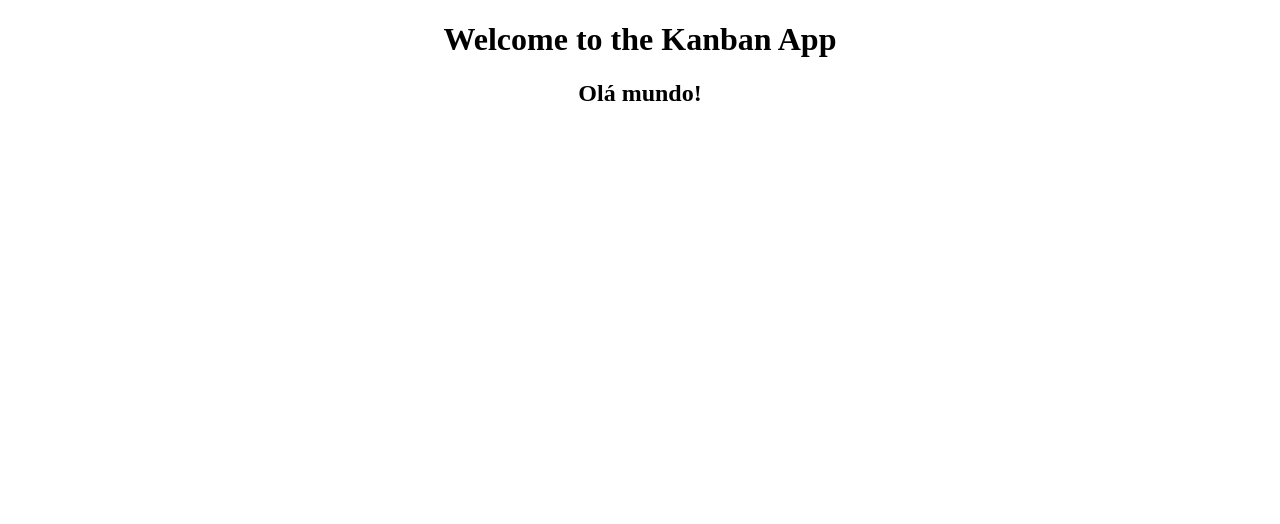
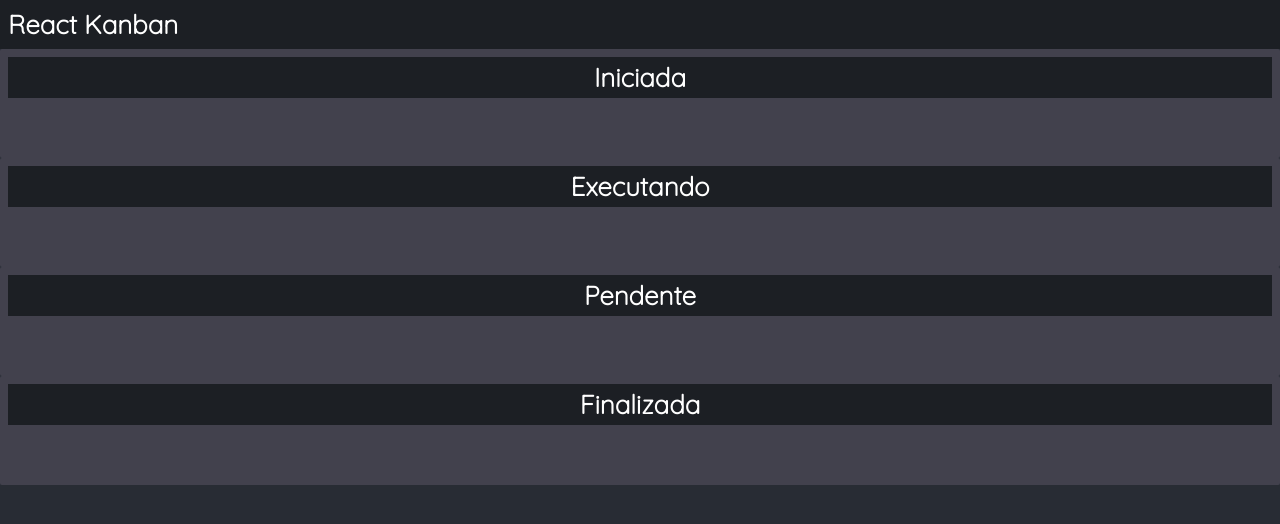
Before and after one commit to WdvOps/Kanban-Board-React, a React (Create React App) app in the folder kanban-app/: page / in a window 1280 px wide. Shown: the top 524 px of the page. Built offline with nearby package versions, Linux system fonts and the light colour scheme.

Commit message:
Feat: Added cards tasklist

```diff
--- a/kanban-app/public/index.html
+++ b/kanban-app/public/index.html
@@ -13,6 +13,10 @@
       user's mobile device or desktop. See https://developers.google.com/web/fundamentals/web-app-manifest/
     -->
   <link rel="manifest" href="%PUBLIC_URL%/manifest.json" />
+  <link rel="preconnect" href="https://fonts.googleapis.com">
+  <link rel="preconnect" href="https://fonts.gstatic.com" crossorigin>
+  <link href="https://fonts.googleapis.com/css2?family=Poiret+One&family=Quicksand:wght@300&display=swap"
+    rel="stylesheet">
 
   <title>React App</title>
 </head>
--- a/kanban-app/src/App.css
+++ /dev/null
@@ -1,38 +0,0 @@
-.App {
-  text-align: center;
-}
-
-.App-logo {
-  height: 40vmin;
-  pointer-events: none;
-}
-
-@media (prefers-reduced-motion: no-preference) {
-  .App-logo {
-    animation: App-logo-spin infinite 20s linear;
-  }
-}
-
-.App-header {
-  background-color: #282c34;
-  min-height: 100vh;
-  display: flex;
-  flex-direction: column;
-  align-items: center;
-  justify-content: center;
-  font-size: calc(10px + 2vmin);
-  color: white;
-}
-
-.App-link {
-  color: #61dafb;
-}
-
-@keyframes App-logo-spin {
-  from {
-    transform: rotate(0deg);
-  }
-  to {
-    transform: rotate(360deg);
-  }
-}
--- a/kanban-app/src/App.js
+++ b/kanban-app/src/App.js
@@ -1,13 +1,17 @@
 import React from "react";
-import "./App.css";
+import "./styles.css";
+import Navbar from "./components/Navbar/Navbar";
+import TaskList from "./components/TaskList/TaskList";
 
 function App() {
   return (
     <div className="App">
-      <h1>Welcome to the Kanban App</h1>
-
+      <Navbar />
       <div>
-        <h2>Olá mundo!</h2>
+        <TaskList title="Iniciada" />
+        <TaskList title="Executando" />
+        <TaskList title="Pendente" />
+        <TaskList title="Finalizada" />
       </div>
     </div>
   );
--- /dev/null
+++ b/kanban-app/src/components/Navbar/Navbar.js
@@ -0,0 +1,10 @@
+import React from "react";
+import "./navbar.css";
+
+export default function Navbar() {
+  return (
+    <nav className="navbar">
+      <span>React Kanban</span>
+    </nav>
+  );
+}
--- /dev/null
+++ b/kanban-app/src/components/Navbar/navbar.css
@@ -0,0 +1,7 @@
+.navbar {
+    display: flex;
+    background-color: rgba(0, 0, 0, 0.3);
+    padding: 8px;
+    color: #fff;
+    font-weight: bold;
+}
--- /dev/null
+++ b/kanban-app/src/components/TaskList/TaskList.js
@@ -0,0 +1,11 @@
+import React from "react";
+import "./tasklist.css";
+
+export default function TaskList({ title }) {
+  return (
+    <div className="tasklist">
+      <div className="title">{title}</div>
+      <div className="content"></div>
+    </div>
+  );
+}
--- /dev/null
+++ b/kanban-app/src/components/TaskList/tasklist.css
@@ -0,0 +1,18 @@
+.tasklist {
+    padding: 8px;
+    background-color: #42414D;
+    border-radius: 2px;
+}
+
+.tasklist .title {
+    padding: 4px;
+    font-weight: bold;
+    background-color: #1C1F24;
+    text-align: center;
+}
+
+.tasklist .content {
+    padding: 26px 4px;
+    display: flex;
+    flex-direction: column;
+}
--- a/kanban-app/src/index.css
+++ b/kanban-app/src/index.css
@@ -3,11 +3,9 @@ body {
   font-family: -apple-system, BlinkMacSystemFont, 'Segoe UI', 'Roboto', 'Oxygen', 'Poiret One'
     'Ubuntu', 'Cantarell', 'Fira Sans', 'Droid Sans', 'Helvetica Neue',
     sans-serif;
+  font-family: 'Segoe UI', 'Roboto', 'Oxygen', 'Poiret One'
+    'Ubuntu', 'Cantarell', 'Fira Sans', 'Droid Sans', 'Helvetica Neue',
+    sans-serif;
   -webkit-font-smoothing: antialiased;
   -moz-osx-font-smoothing: grayscale;
 }
-
-code {
-  font-family: source-code-pro, Menlo, Monaco, Consolas, 'Courier New',
-    monospace;
-}
--- /dev/null
+++ b/kanban-app/src/styles.css
@@ -0,0 +1,60 @@
+/* Minimo CSS Reset */
+html {
+    box-sizing: border-box;
+    font-size: calc(10px + 2vmin);
+  }
+
+  html,
+  body {
+    height: 100%;
+    min-height: 100vh;
+  }
+
+  *,
+  *:before,
+  *:after {
+    box-sizing: inherit;
+  }
+
+  body,
+  h1,
+  h2,
+  h3,
+  h4,
+  h5,
+  h6,
+  p,
+  ol,
+  ul {
+    margin: 0;
+    padding: 0;
+    font-weight: normal;
+  }
+
+  ol,
+  ul {
+    list-style: none;
+  }
+
+  img {
+    max-width: 100%;
+    height: auto;
+  }
+
+  .App {
+    font-family: 'Quicksand', sans-serif;
+    background-color: #282c34;
+    height: 100%;
+    min-height: 100vh;
+    color: white;
+  }
+
+  .App .container {
+    width: 100%;
+    max-width: 800px;
+    margin: auto;
+    padding: 8px;
+    display: grid;
+    grid-template-columns: 1fr 1fr 1fr;
+    grid-gap: 8px;
+  }
```
